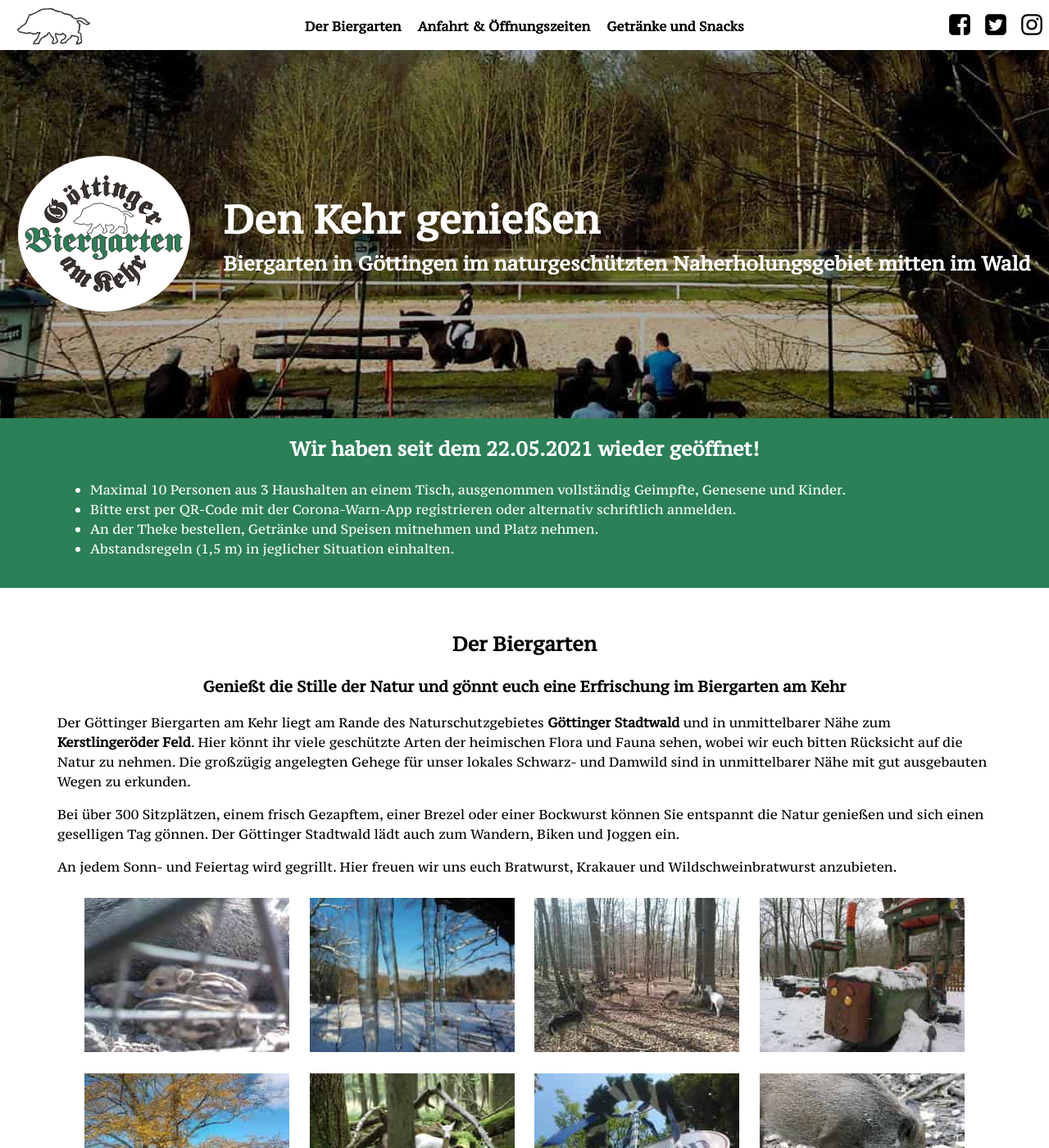
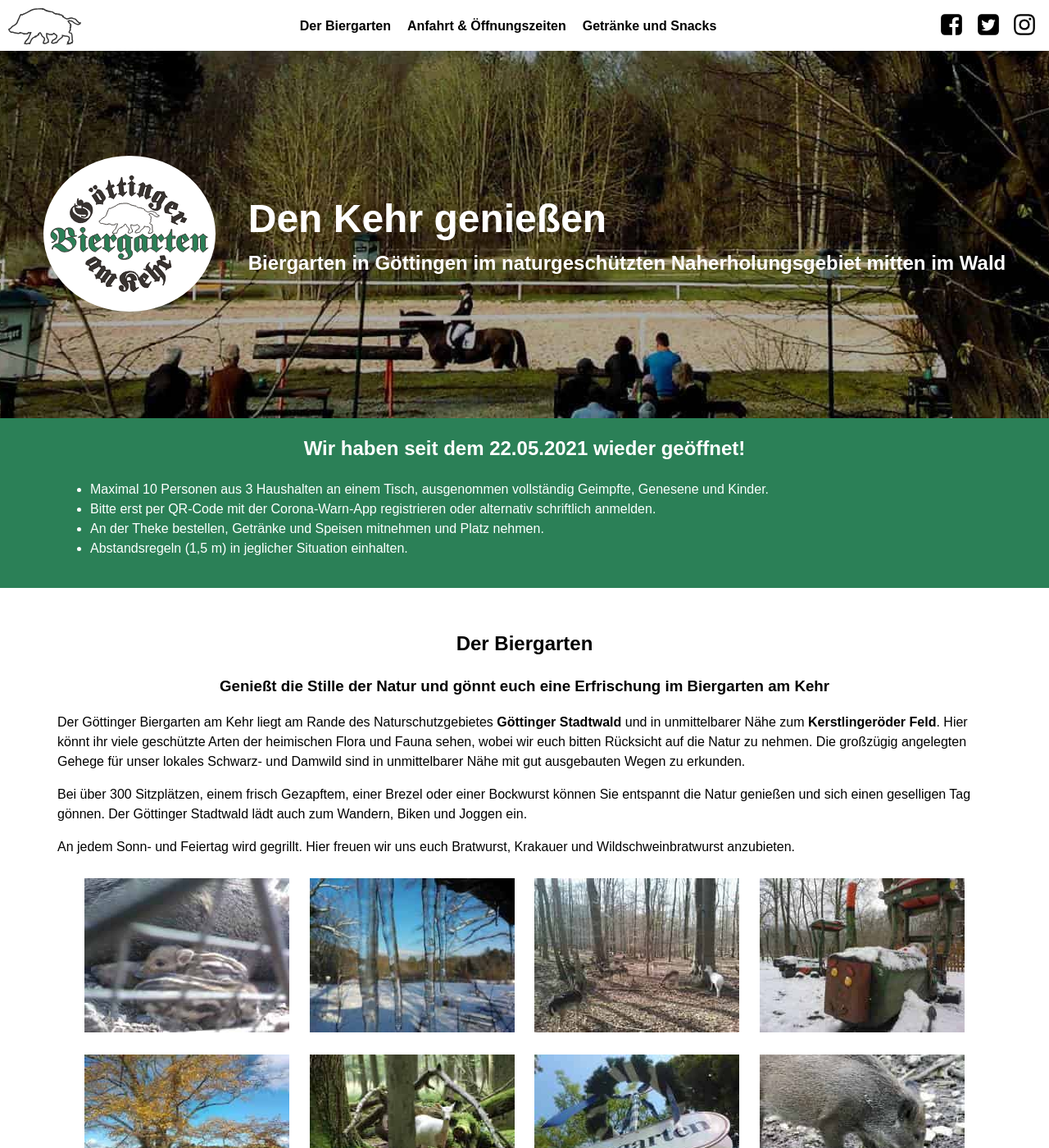
Before and after one commit to versable/kehr-website, a Jekyll site: the page built from index.html, in a window 1280 px wide and 1400 px high. Shown: the whole window at 82% size. Built offline with Jekyll 4.4.1, drawn with Linux system fonts in a browser that asks for light colours; some of the changed text lies outside the part shown.

Commit message:
Change menu, remove fonts to reduce load

```diff
--- a/_sass/_base.scss
+++ b/_sass/_base.scss
@@ -132,9 +132,9 @@ nav {
     box-shadow: 0 10px 40px 0 rgba(0, 0, 0, 0.1);
 
     .logo {
-        width: 130px;
         margin-top: 10px;
         margin-right: auto;
+        margin-left: 10px;
         text-align: center;
     }
     .menu, .close { display: none; }
@@ -158,7 +158,7 @@ nav {
     }
 
     .social {
-        width: 130px;
+        margin-right: 10px;
         margin-left: auto;
         text-align: center;
 
--- a/css/main.scss
+++ b/css/main.scss
@@ -28,7 +28,7 @@ $color-complement-3: #872200;
 $color-complement-4: #5B1700;
 
 // Base settings
-$base-font-family: 'PT Serif Caption', serif;
+$base-font-family: Arial, Verdana, 'Liberation Sans', sans-serif;
 $base-font-size: 16px;
 $base-font-weight: 400;
 $small-font-size: $base-font-size * 0.875;
@@ -39,17 +39,6 @@ $media-xs: 576px;
 $media-sm: 768px;
 $media-md: 992px;
 $media-lg: 1200px;
-
-@font-face {
-  font-family: 'PT Serif Caption';
-  font-style: normal;
-  font-weight: 400;
-  font-display: swap;
-  src: local('PT Serif Caption'), local('PTSerif-Caption'),
-       url('../fonts/pt-serif-caption-v9-latin-regular.woff2') format('woff2'),
-       url('../fonts/pt-serif-caption-v9-latin-regular.woff') format('woff');
-}
-
 
 @mixin media-query-up($device) {
     @media screen and (min-width: $device) {
--- a/index.html
+++ b/index.html
@@ -227,17 +227,17 @@ layout: default
                 <td><sub>0,5l</sub></td>
             </tr>
             <tr>
-                <td>Göttinger<br>Premium</td>
+                <td>Göttinger Premium</td>
                 <td>2,60</td>
                 <td>3,80</td>
             </tr>
             <tr>
-                <td>Alster</td>
+                <td>- als Alster</td>
                 <td>2,60</td>
                 <td>3,80</td>
             </tr>
             <tr>
-                <td>Erdinger<br>- Hefeweizen</td>
+                <td>Erdinger Hefeweizen</td>
                 <td>2,60</td>
                 <td>3,80</td>
             </tr>
```
Also changed, not shown: fonts/pt-serif-caption-v9-latin-regular.woff (deleted), fonts/pt-serif-caption-v9-latin-regular.woff2 (deleted).
